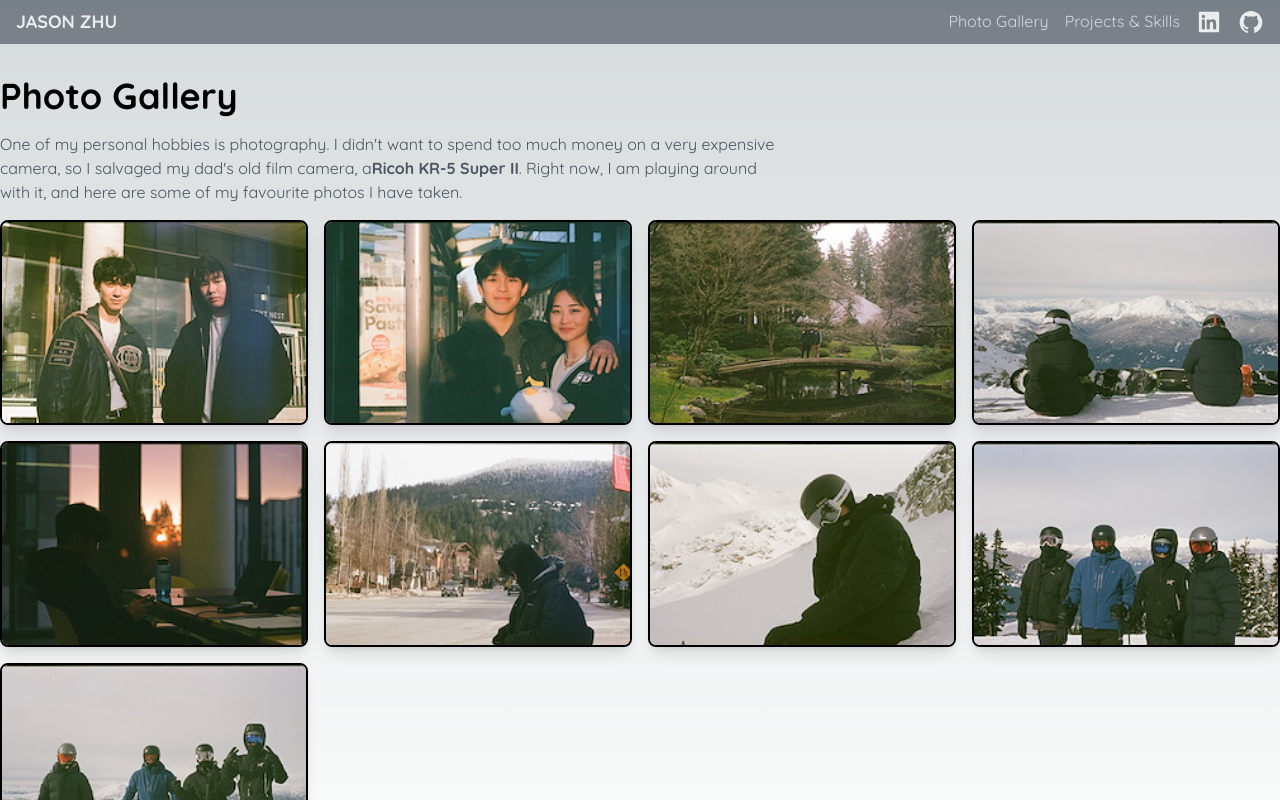
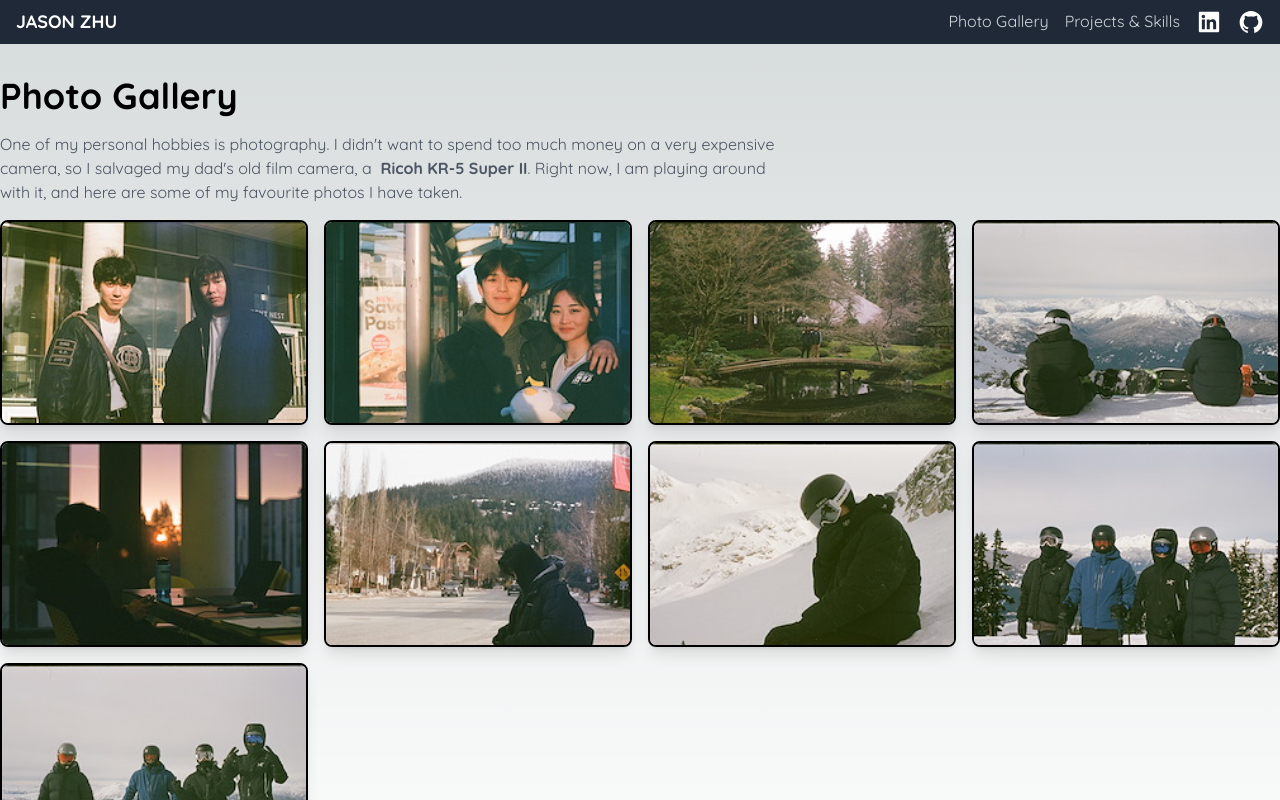
Before and after one commit to zhujhj/zhujhj.github.io, a Next.js app: page /photogallery in a window 1280 px wide. Shown: the top 800 px of the page. Built offline with nearby package versions, Linux system fonts and the light colour scheme.

Commit message:
minor changes

```diff
--- a/app/components/Nav.jsx
+++ b/app/components/Nav.jsx
@@ -8,7 +8,7 @@ import { AiFillLinkedin } from "react-icons/ai";
 
 const Nav = () => {
   return (
-    <nav className="bg-gray-800 opacity-50">
+    <nav className="bg-gray-800 opacity-100">
       <div className="container mx-auto px-4 py-2">
         <div className="flex items-center justify-between">
           <Link href="/">
--- a/app/photogallery/page.jsx
+++ b/app/photogallery/page.jsx
@@ -101,7 +101,7 @@ const [selectedPhoto, setSelectedPhoto] = useState(null);
       <h1 className="text-4xl font-bold text-left mb-4">Photo Gallery</h1>
       <p className='text-gray-600 mb-4 mr-[500px]'>
         One of my personal hobbies is photography. I didn't want to spend
-      too much money on a very expensive camera, so I salvaged my dad's old film camera, a
+      too much money on a very expensive camera, so I salvaged my dad's old film camera, a &#160;
       <span className='font-bold'>Ricoh KR-5 Super II</span>.
       Right now, I am playing around with it, and here are some of my favourite photos I have taken.
       </p>
```
